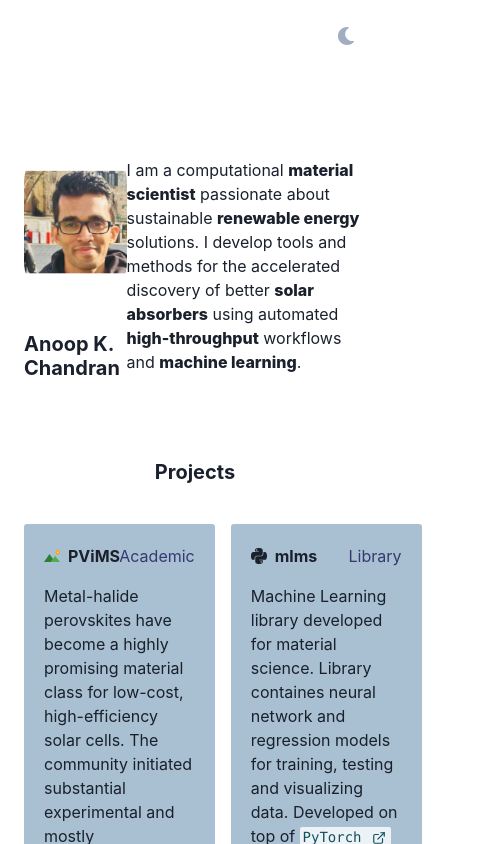
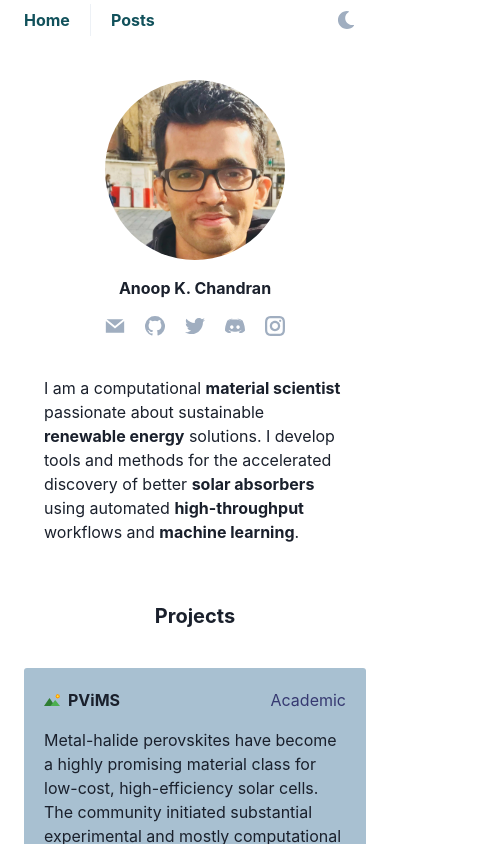
Before and after one commit to anoopkcn/anoopkcn, a React (Create React App) app: page /#/ in a window 390 px wide. Shown: the top 844 px of the page, 499 px wide, since content can reach past the window. Built offline with nearby package versions, Linux system fonts and the light colour scheme.

Commit message:
Add mobile device compatibility

```diff
--- a/src/components/about.jsx
+++ b/src/components/about.jsx
@@ -6,16 +6,17 @@ import {
   Center,
   Flex,
   Heading,
-  Spacer,
+  Text,
 } from "@chakra-ui/layout";
 import { SocialMedia }  from '../components/elements'
 
 export default function About(props) {
   return (
-    <Box pt="10" pb="5" id="about">
-      <Flex>
-        <Box w="30%">
-          <Center>
+      <Flex
+      direction={["column", "column", "row", "row"]}
+      id="about">
+        <Box p="5" maxW={{base:"100%", md:"30%"}}>
+            <Center pb="4">
               <Image
                 borderRadius="full"
                 boxSize="180px"
@@ -23,28 +24,26 @@ export default function About(props) {
                 alt="Anoop K. Chandran"
               />
             </Center>
-          <Center pt="5">
-            <Heading as="h4" size="md">
+            <Box display="block">
+              <Center>
+              <Heading as="h4" pb="4" size={["sm","sm","md","md"]}>
                 Anoop K. Chandran
               </Heading>
               </Center>
-          <Center pt="5">
+              <Center>
               <SocialMedia color="gray.400"/>
               </Center>
           </Box>
-        <Spacer />
-        <Center w="70%">
-          <Box>
+        </Box>
+        <Box margin="auto" p="5" maxW={{base:"100%", md:"75%"}}>
             I am a computational{" "}
-            <span className="emph">material scientist</span> passionate about
-            sustainable <span className="emph">renewable energy</span>{" "}
+            <Text as="b">material scientist</Text> passionate about
+            sustainable <Text as="b">renewable energy</Text>{" "}
             solutions. I develop tools and methods for the accelerated discovery
-            of better <span className="emph">solar absorbers</span> using
-            automated <span className="emph">high-throughput</span> workflows
-            and <span className="emph">machine learning</span>.
+            of better <Text as="b">solar absorbers</Text> using
+            automated <Text as="b">high-throughput</Text> workflows
+            and <Text as="b">machine learning</Text>.
         </Box>
-        </Center>
       </Flex>
-    </Box>
   );
 }
--- a/src/components/container.jsx
+++ b/src/components/container.jsx
@@ -3,7 +3,6 @@ import { Box} from "@chakra-ui/react"
 
 export const Container = (props) => (
   <Box
-    w="full"
     pb="12"
     pt="3"
     maxW={{ base: "xl", md: "7xl" }}
--- a/src/components/elements.jsx
+++ b/src/components/elements.jsx
@@ -75,7 +75,7 @@ export function Logo(props) {
 export const MenuItem = ({ children, to = "/", hash = "", ...rest }) => {
   const linkColor = useColorModeValue("#11515B", "#A4BEB1");
   return (
-    <Link to={to}>
+    <Link replace to={to}>
       <Text color={linkColor} as="b" display="block" {...rest}>
         {children}
       </Text>
@@ -120,7 +120,7 @@ const GithubIcon = (props) => (
 
 export const SocialMedia = ({ color }) => {
   return (
-    <HStack spacing="5" color={color} display={{ base: "none", md: "flex" }}>
+    <HStack spacing="5" color={color}>
       <CLink isExternal aria-label="Email" href={siteConfig.author.mailto}>
         <Icon
           as={GrMail}
--- a/src/components/header.jsx
+++ b/src/components/header.jsx
@@ -20,7 +20,7 @@ function HeaderContent() {
     <>
       <Flex w="100%" h="100%" px="6" align="center" justify="space-between">
         <Flex align="center">
-          <HStack spacing="5" display={{ base: "none", md: "flex" }}>
+          <HStack spacing="5"  display={["none","none","flex","flex"]}>
             <MenuItem to="/#about">About</MenuItem>
             <MenuItem to="/#projects">Projects</MenuItem>
             <MenuItem to="/#skills">Skills</MenuItem>
@@ -30,6 +30,16 @@ function HeaderContent() {
             </Center>
             <MenuItem to="/posts">Posts</MenuItem>
           </HStack>
+
+          {/* For mobile devices */}
+          <HStack spacing="5" display={["flex","flex","none","none"]} >
+            <MenuItem to="/#about">Home</MenuItem>
+            <Center height="2.0rem">
+              <Divider orientation="vertical" />
+            </Center>
+            <MenuItem to="/posts">Posts</MenuItem>
+          </HStack>
+
         </Flex>
 
         <Flex
@@ -82,7 +92,7 @@ function Header(props) {
       width="full"
       {...props}
     >
-      <chakra.div height="4.5rem" mx="auto" maxW={{ base: "xl", md: "7xl" }}>
+      <chakra.div height={{base:"auto", md:"4.5rem"}} mx="auto" maxW={{ base: "xl", md: "7xl" }}>
         <HeaderContent />
       </chakra.div>
     </chakra.header>
--- a/src/components/posts.jsx
+++ b/src/components/posts.jsx
@@ -20,7 +20,7 @@ const PostsList = () =>{
               <Text pl="3" fontWeight="600">
                  {data.title}
               </Text>
-              <Box ml="3" color="gray.500">
+              <Box ml="3" color="gray.500" display={{base:"none", md:"flex"}}>
                 {data.date}
               </Box>
             </Flex>
--- a/src/components/projects.jsx
+++ b/src/components/projects.jsx
@@ -1,19 +1,17 @@
 import React from "react";
-import { Box, Center, Grid, Heading } from "@chakra-ui/layout";
+import { Box, Center, SimpleGrid, Heading } from "@chakra-ui/layout";
 import { ProjectItem } from "../components/elements";
 import { projectData } from "../configs/data-project-config";
 
 const ProjectDescription = () =>
   projectData.length > 0 && (
-    <Grid
-      templateRows={`repeat(${projectData.length / 2}, 1fr)`}
-      templateColumns="repeat(2, 1fr)"
+    <SimpleGrid columns={["1","1","2","2"]}
       gap={4}
     >
       {projectData.map((data, idx) => (
         <ProjectItem data={data} key={idx} />
       ))}
-    </Grid>
+    </SimpleGrid>
   );
 
 export default function Projects(props) {
--- a/src/components/skills.jsx
+++ b/src/components/skills.jsx
@@ -1,19 +1,17 @@
-import { Box, Center, Heading, Grid } from "@chakra-ui/layout";
+import { Box, Center, Heading, SimpleGrid } from "@chakra-ui/layout";
 import React from "react";
 import { skillsData } from "../configs/data-skills-config";
 import { SkillsItem } from "../components/elements";
 
 const SkillsDescription = () =>
   skillsData.length > 0 && (
-    <Grid
-      templateRows={`repeat(${skillsData.length / 3}, 1fr)`}
-      templateColumns="repeat(3, 1fr)"
+    <SimpleGrid columns={["1","1","3","3"]}
       gap={4}
     >
       {skillsData.map((data, idx) => (
         <SkillsItem data={data} key={idx} />
       ))}
-    </Grid>
+    </SimpleGrid>
   );
 
 export default function Skills(props) {
```
Lines whose indentation alone changed are shown as unchanged.
